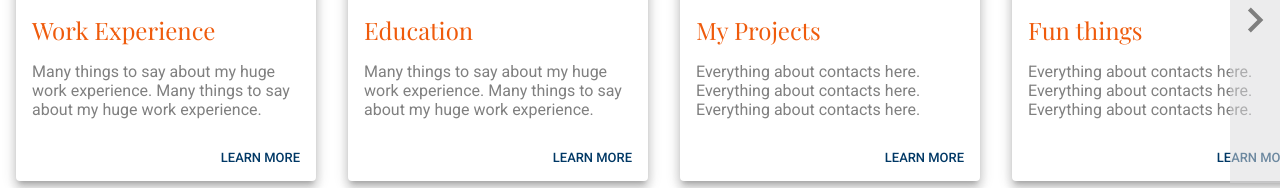
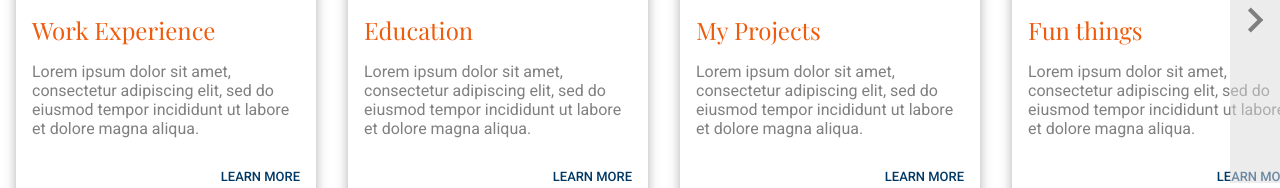
Before and after one commit to andrisribens/sample, a React (Create React App) app: page / in a window 1280 px wide. Shown: the part 1275-1463 px from the top of the page. Built offline with nearby package versions, Linux system fonts and the light colour scheme; no server answers; a web font is replaced by a local one.

Commit message:
Return mailinglist subscription and remove smallBackend

```diff
--- a/src/components/App.js
+++ b/src/components/App.js
@@ -7,7 +7,7 @@ import Contacts from "./Contacts";
 import CardSlider from "./CardSlider";
 import CTABlock from "./CTABlock";
 import PhotoCTABlock from "./PhotoCTABlock";
-// import EmailSubscription from "./EmailSubscription";
+import EmailSubscription from "./EmailSubscription";
 
 function App() {
 
@@ -34,7 +34,7 @@ function App() {
           <Contacts />
           </div>
           <div id="subscribe">
-          {/* <EmailSubscription /> */}
+          <EmailSubscription />
           </div>
     </>
   );
--- a/src/components/CTABlock.jsx
+++ b/src/components/CTABlock.jsx
@@ -42,8 +42,6 @@ function CTABlock() {
       const [errorAlertOpen, setErrorAlertOpen] = useState(false);
 
       const handleFormOpen = () => {
-        console.warn("Form is open");
-        console.warn(process.env.REACT_APP_EMAILJS_PUBLIC_KEY);
         setFormIsOpen(!formIsOpen);
       }
 
@@ -67,11 +65,9 @@ function CTABlock() {
           process.env.REACT_APP_EMAILJS_PUBLIC_KEY)
           .then((result) => {
             console.log(result.text);
-            console.log(process.env.REACT_APP_EMAILJS_PUBLIC_KEY);
             setSuccessAlertOpen(!successAlertOpen);
 
           }, (error) => {
-            console.log("Kaut kāda kļūda saistībā ar emailJS");
             console.log(error.text);
             setErrorAlertOpen(!errorAlertOpen);
           });
@@ -83,7 +79,7 @@ function CTABlock() {
     return (
         <div className="cta-block">
           <div className="cta-block-content">
-            <h2>Want to know more?</h2>
+            <h2>How to contact us?</h2>
 
             <form onSubmit={handleOnSubmit} id="contact_form">
             <Collapse in={formIsOpen} >
--- a/src/components/FirstBlock.jsx
+++ b/src/components/FirstBlock.jsx
@@ -11,7 +11,12 @@ function FirstBlock() {
 
     const options = {
         method: 'GET',
-        url: 'http://localhost:8000/chucknorris'
+        url: process.env.REACT_APP_RAPID_API_URL,
+        headers: {
+            accept: 'application/json',
+            'X-RapidAPI-Key': process.env.REACT_APP_RAPID_API_KEY,
+            'X-RapidAPI-Host': 'matchilling-chuck-norris-jokes-v1.p.rapidapi.com'
+          }
       };
 
       axios.request(options).then(function (response) {
--- a/src/data/cardData.js
+++ b/src/data/cardData.js
@@ -4,111 +4,45 @@ import hammer from "../images/work-experience.jpg"
 const cardData = [
     {id:1,
      title: "Work Experience",
-     text: "Many things to say about my huge work experience. Many things to say about my huge work experience.",
+     text: "Lorem ipsum dolor sit amet, consectetur adipiscing elit, sed do eiusmod tempor incididunt ut labore et dolore magna aliqua. ",
      image: hammer,
      actionText: "Learn more"
     },
     {id:2,
         title: "Education",
-        text: "Many things to say about my huge work experience. Many things to say about my huge work experience.",
+        text: "Lorem ipsum dolor sit amet, consectetur adipiscing elit, sed do eiusmod tempor incididunt ut labore et dolore magna aliqua. ",
         image: "https://images.pexels.com/photos/261909/pexels-photo-261909.jpeg",
         actionText: "Learn more"
     },
     {id:3,
         title: "My Projects",
-        text: "Everything about contacts here. Everything about contacts here. Everything about contacts here.",
+        text: "Lorem ipsum dolor sit amet, consectetur adipiscing elit, sed do eiusmod tempor incididunt ut labore et dolore magna aliqua. ",
         image: "https://images.pexels.com/photos/546819/pexels-photo-546819.jpeg",
         actionText: "Learn more"
     },
     {id:4,
         title: "Fun things",
-        text: "Everything about contacts here. Everything about contacts here. Everything about contacts here.",
+        text: "Lorem ipsum dolor sit amet, consectetur adipiscing elit, sed do eiusmod tempor incididunt ut labore et dolore magna aliqua. ",
         image: "https://images.pexels.com/photos/546819/pexels-photo-546819.jpeg",
         actionText: "Learn more"
     },
     {id:5,
         title: "Contacts",
-        text: "Everything about contacts here. Everything about contacts here. Everything about contacts here.",
+        text: "Lorem ipsum dolor sit amet, consectetur adipiscing elit, sed do eiusmod tempor incididunt ut labore et dolore magna aliqua. ",
         image: "https://images.pexels.com/photos/546819/pexels-photo-546819.jpeg",
         actionText: "Learn more"
     },
     {id:6,
-        title: "Whatever",
-        text: "Everything about contacts here. Everything about contacts here. Everything about contacts here.",
+        title: "Something else",
+        text: "Lorem ipsum dolor sit amet, consectetur adipiscing elit, sed do eiusmod tempor incididunt ut labore et dolore magna aliqua. ",
         image: "https://images.pexels.com/photos/546819/pexels-photo-546819.jpeg",
         actionText: "Learn more"
     },
     {id:7,
-        title: "Work Experience",
-        text: "Many things to say about my huge work experience. Many things to say about my huge work experience.",
+        title: "One more",
+        text: "Lorem ipsum dolor sit amet, consectetur adipiscing elit, sed do eiusmod tempor incididunt ut labore et dolore magna aliqua. ",
         image: hammer,
         actionText: "Learn more"
-       },
-       {id:8,
-           title: "Education",
-           text: "Many things to say about my huge work experience. Many things to say about my huge work experience.",
-           image: "https://images.pexels.com/photos/261909/pexels-photo-261909.jpeg",
-           actionText: "Learn more"
-       },
-       {id:9,
-           title: "My Projects",
-           text: "Everything about contacts here. Everything about contacts here. Everything about contacts here.",
-           image: "https://images.pexels.com/photos/546819/pexels-photo-546819.jpeg",
-           actionText: "Learn more"
-       },
-       {id:10,
-           title: "Fun things",
-           text: "Everything about contacts here. Everything about contacts here. Everything about contacts here.",
-           image: "https://images.pexels.com/photos/546819/pexels-photo-546819.jpeg",
-           actionText: "Learn more"
-       },
-       {id:11,
-           title: "Contacts",
-           text: "Everything about contacts here. Everything about contacts here. Everything about contacts here.",
-           image: "https://images.pexels.com/photos/546819/pexels-photo-546819.jpeg",
-           actionText: "Learn more"
-       },
-       {id:12,
-           title: "Whatever",
-           text: "Everything about contacts here. Everything about contacts here. Everything about contacts here.",
-           image: "https://images.pexels.com/photos/546819/pexels-photo-546819.jpeg",
-           actionText: "Learn more"
-       },
-       {id:13,
-        title: "Work Experience",
-        text: "Many things to say about my huge work experience. Many things to say about my huge work experience.",
-        image: hammer,
-        actionText: "Learn more"
-       },
-       {id:14,
-           title: "Education",
-           text: "Many things to say about my huge work experience. Many things to say about my huge work experience.",
-           image: "https://images.pexels.com/photos/261909/pexels-photo-261909.jpeg",
-           actionText: "Learn more"
-       },
-       {id:15,
-           title: "My Projects",
-           text: "Everything about contacts here. Everything about contacts here. Everything about contacts here.",
-           image: "https://images.pexels.com/photos/546819/pexels-photo-546819.jpeg",
-           actionText: "Learn more"
-       },
-       {id:16,
-           title: "Fun things",
-           text: "Everything about contacts here. Everything about contacts here. Everything about contacts here.",
-           image: "https://images.pexels.com/photos/546819/pexels-photo-546819.jpeg",
-           actionText: "Learn more"
-       },
-       {id:17,
-           title: "Contacts",
-           text: "Everything about contacts here. Everything about contacts here. Everything about contacts here.",
-           image: "https://images.pexels.com/photos/546819/pexels-photo-546819.jpeg",
-           actionText: "Learn more"
-       },
-       {id:18,
-           title: "Whatever",
-           text: "Everything about contacts here. Everything about contacts here. Everything about contacts here.",
-           image: "https://images.pexels.com/photos/546819/pexels-photo-546819.jpeg",
-           actionText: "Learn more"
        }
 ]
 
```
Also changed, not shown: 1 other file (tests, documents, lock files or other folders).
